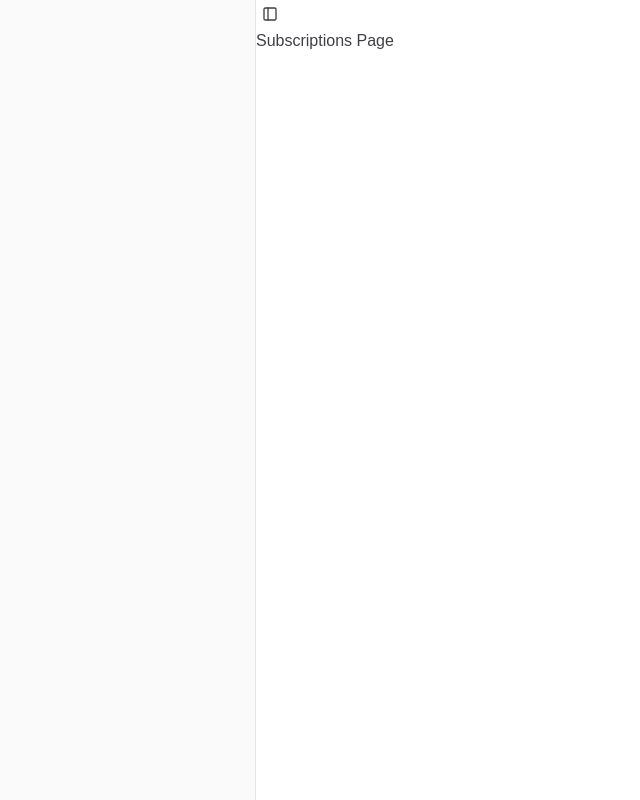
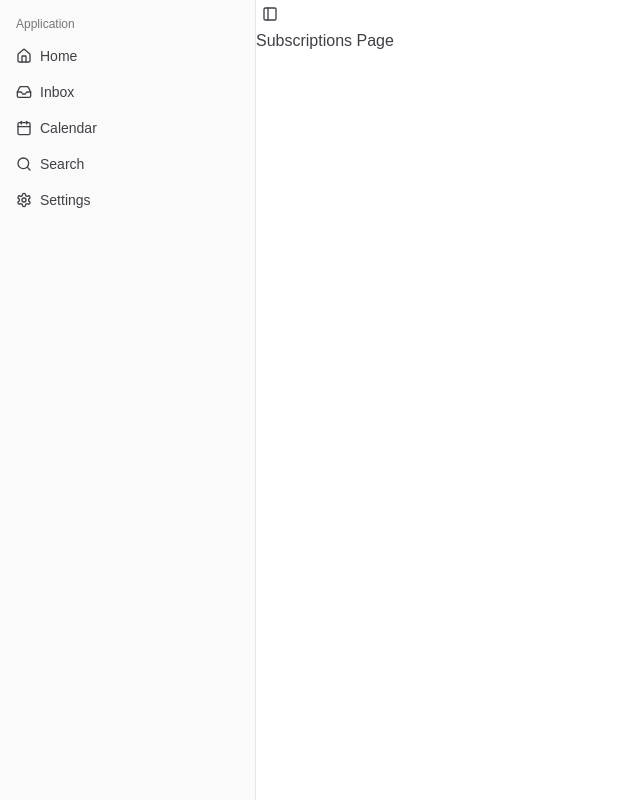
Before and after one commit to sebat2004/notic3, a Next.js app: page /subscriptions in a window 1280 px wide. Shown: the whole page, without its empty margins (0-640 px from the left). Built offline with nearby package versions, Linux system fonts and the light colour scheme.

Commit message:
added boilerplate sidebar

```diff
--- a/src/components/app-sidebar.tsx
+++ b/src/components/app-sidebar.tsx
@@ -1,20 +1,67 @@
+import { Calendar, Home, Inbox, Search, Settings } from "lucide-react"
+
 import {
   Sidebar,
   SidebarContent,
-    SidebarFooter,
   SidebarGroup,
-    SidebarHeader,
-} from '../components/ui/sidebar';
+  SidebarGroupContent,
+  SidebarGroupLabel,
+  SidebarMenu,
+  SidebarMenuButton,
+  SidebarMenuItem,
+} from "@/components/ui/sidebar"
+
+// Menu items.
+const items = [
+  {
+    title: "Home",
+    url: "#",
+    icon: Home,
+  },
+  {
+    title: "Inbox",
+    url: "#",
+    icon: Inbox,
+  },
+  {
+    title: "Calendar",
+    url: "#",
+    icon: Calendar,
+  },
+  {
+    title: "Search",
+    url: "#",
+    icon: Search,
+  },
+  {
+    title: "Settings",
+    url: "#",
+    icon: Settings,
+  },
+]
 
 export function AppSidebar() {
   return (
     <Sidebar>
-            <SidebarHeader />
       <SidebarContent>
-                <SidebarGroup />
-                <SidebarGroup />
+        <SidebarGroup>
+          <SidebarGroupLabel>Application</SidebarGroupLabel>
+          <SidebarGroupContent>
+            <SidebarMenu>
+              {items.map((item) => (
+                <SidebarMenuItem key={item.title}>
+                  <SidebarMenuButton asChild>
+                    <a href={item.url}>
+                      <item.icon />
+                      <span>{item.title}</span>
+                    </a>
+                  </SidebarMenuButton>
+                </SidebarMenuItem>
+              ))}
+            </SidebarMenu>
+          </SidebarGroupContent>
+        </SidebarGroup>
       </SidebarContent>
-            <SidebarFooter />
     </Sidebar>
-    );
+  )
 }
```
Lines whose indentation alone changed are shown as unchanged.
